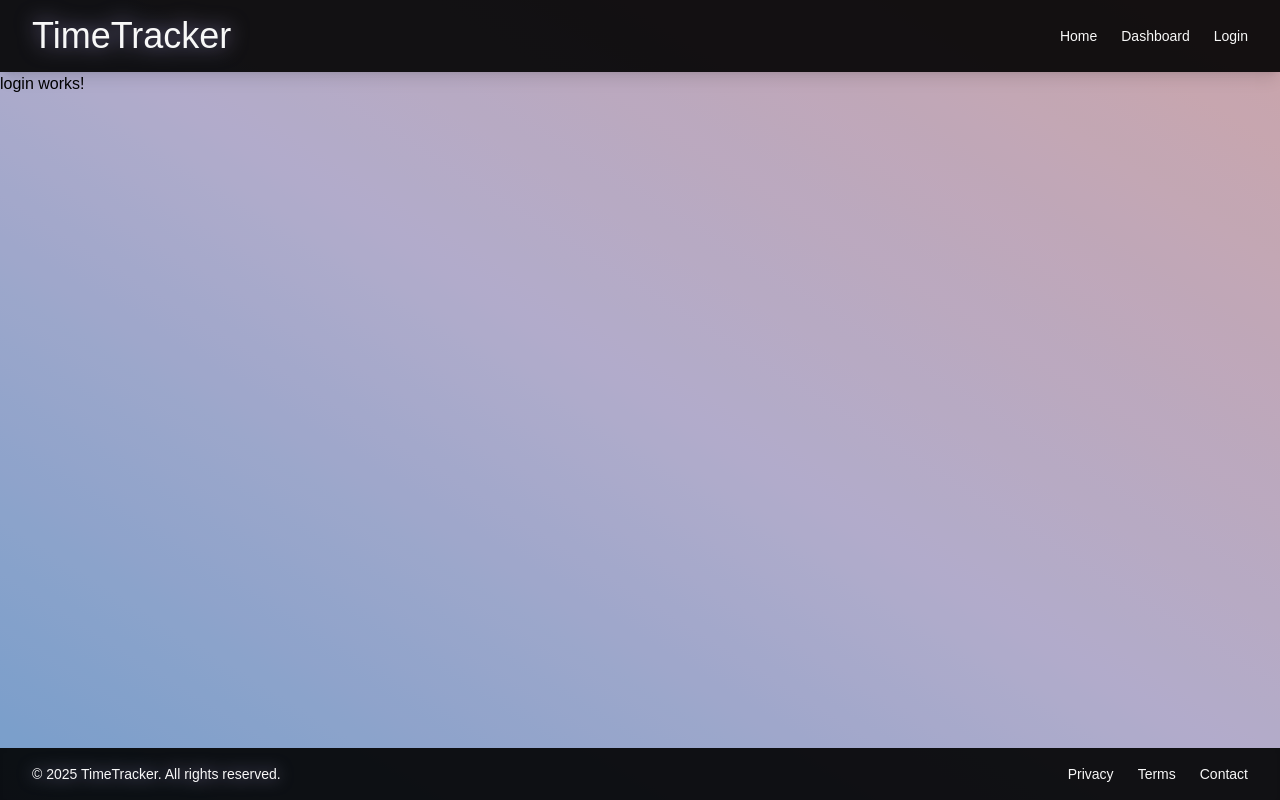
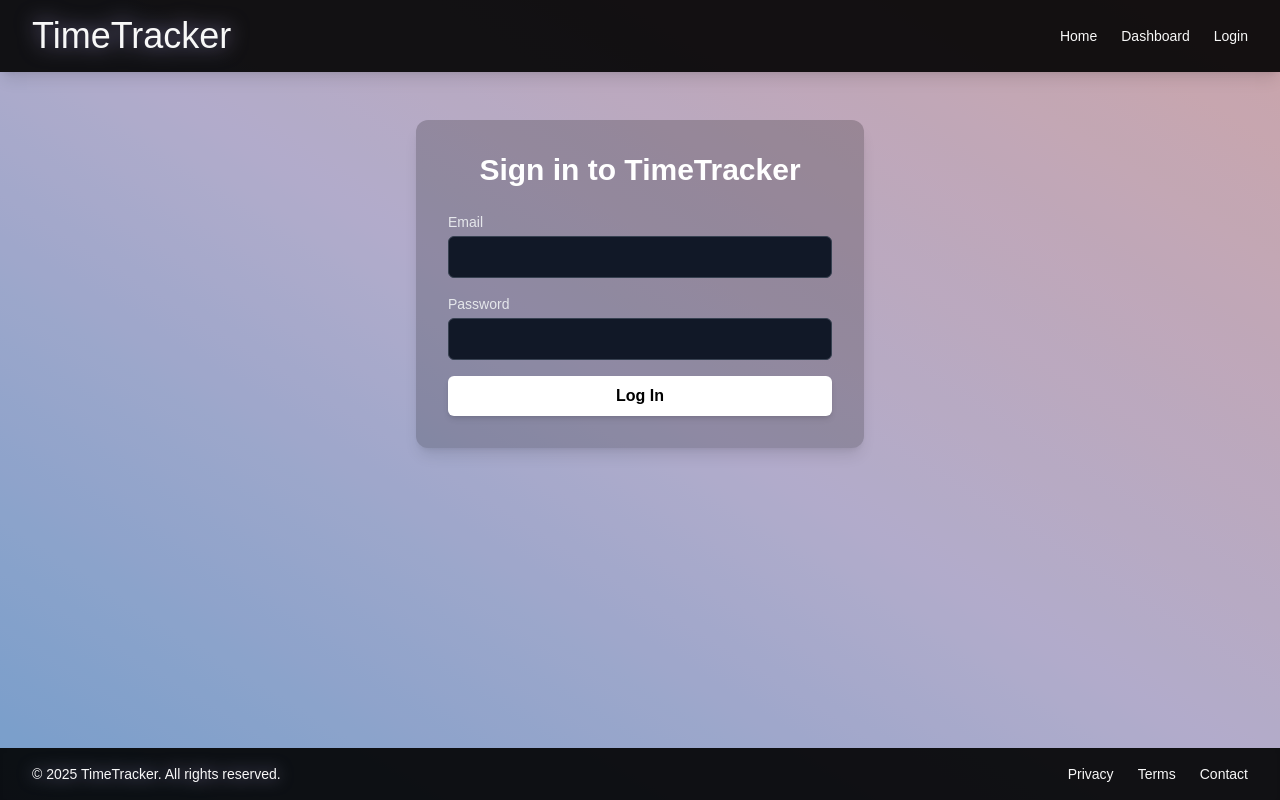
Before and after one commit to rsuciunttdata/timetracking-team-three, an Angular app: page /login in a window 1280 px wide. Built offline with nearby package versions, Linux system fonts and the light colour scheme; a web font is replaced by a local one.

Commit message:
login page

```diff
--- a/src/app/components/header/header.html
+++ b/src/app/components/header/header.html
@@ -1,8 +1,9 @@
 <header class="sticky top-0 z-50 bg-black bg-opacity-90 font-clash text-cutomWhite px-8 py-4 flex justify-between items-center shadow-lg">
   <h1 class="text-cutomWhite text-4xl drop-shadow-[0_0_10px_#7c75a1]">TimeTracker</h1>
+
   <nav class="flex space-x-6 text-sm font-medium">
-    <a routerLink="/" class="hover:text-rose-200 cursor-pointer">Home</a>
-    <a routerLink="/dashboard" class="hover:text-rose-200 cursor-pointer">Dashboard</a>
-    <a routerLink="/login" class="hover:text-rose-200 cursor-pointer">Login</a>
+    <span (click)="navigateTo('/')" class="hover:text-rose-200 cursor-pointer">Home</span>
+    <span (click)="navigateTo('/dashboard')" class="hover:text-rose-200 cursor-pointer">Dashboard</span>
+    <span (click)="navigateTo('/login')" class="hover:text-rose-200 cursor-pointer">Login</span>
   </nav>
 </header>
--- a/src/app/components/header/header.ts
+++ b/src/app/components/header/header.ts
@@ -1,4 +1,5 @@
 import { Component } from '@angular/core';
+import { Router } from '@angular/router';
 
 @Component({
   selector: 'app-header',
@@ -7,5 +8,9 @@ import { Component } from '@angular/core';
   styleUrl: './header.css'
 })
 export class Header {
+  constructor(private router: Router) {}
 
+  navigateTo(path: string) {
+    this.router.navigate([path]);
+  }
 }
--- a/src/app/pages/login/login.html
+++ b/src/app/pages/login/login.html
@@ -1 +1,29 @@
-<p>login works!</p>
+<div class=" flex justify-center px-4 py-12">
+
+    <div class="bg-black bg-opacity-20 text-white rounded-xl shadow-lg max-w-md w-full p-8 space-y-6">
+        <h2 class="text-3xl font-clash font-semibold text-center ">
+            Sign in to TimeTracker
+        </h2>
+
+        <form class="space-y-4">
+            <div>
+                <label for="email" class="block text-sm font-medium text-gray-200 mb-1">Email</label>
+                <input type="email" id="email"
+                    class="w-full px-4 py-2 rounded-md bg-gray-900 border border-gray-700 text-white focus:outline-none focus:ring-2 focus:ring-rose-200" />
+            </div>
+
+            <div>
+                <label for="password" class="block text-sm font-medium text-gray-200 mb-1">Password</label>
+                <input type="password" id="password"
+                    class="w-full px-4 py-2 rounded-md bg-gray-900 border border-gray-700 text-white focus:outline-none focus:ring-2 focus:ring-rose-200" />
+            </div>
+
+            <button type="submit"
+                class="w-full bg-white text-black font-semibold py-2 rounded-md shadow-md transform hover:scale-105 transition duration-300 ease-in-out">
+                Log In
+            </button>
+
+        </form>
+
+    </div>
+</div>
```
